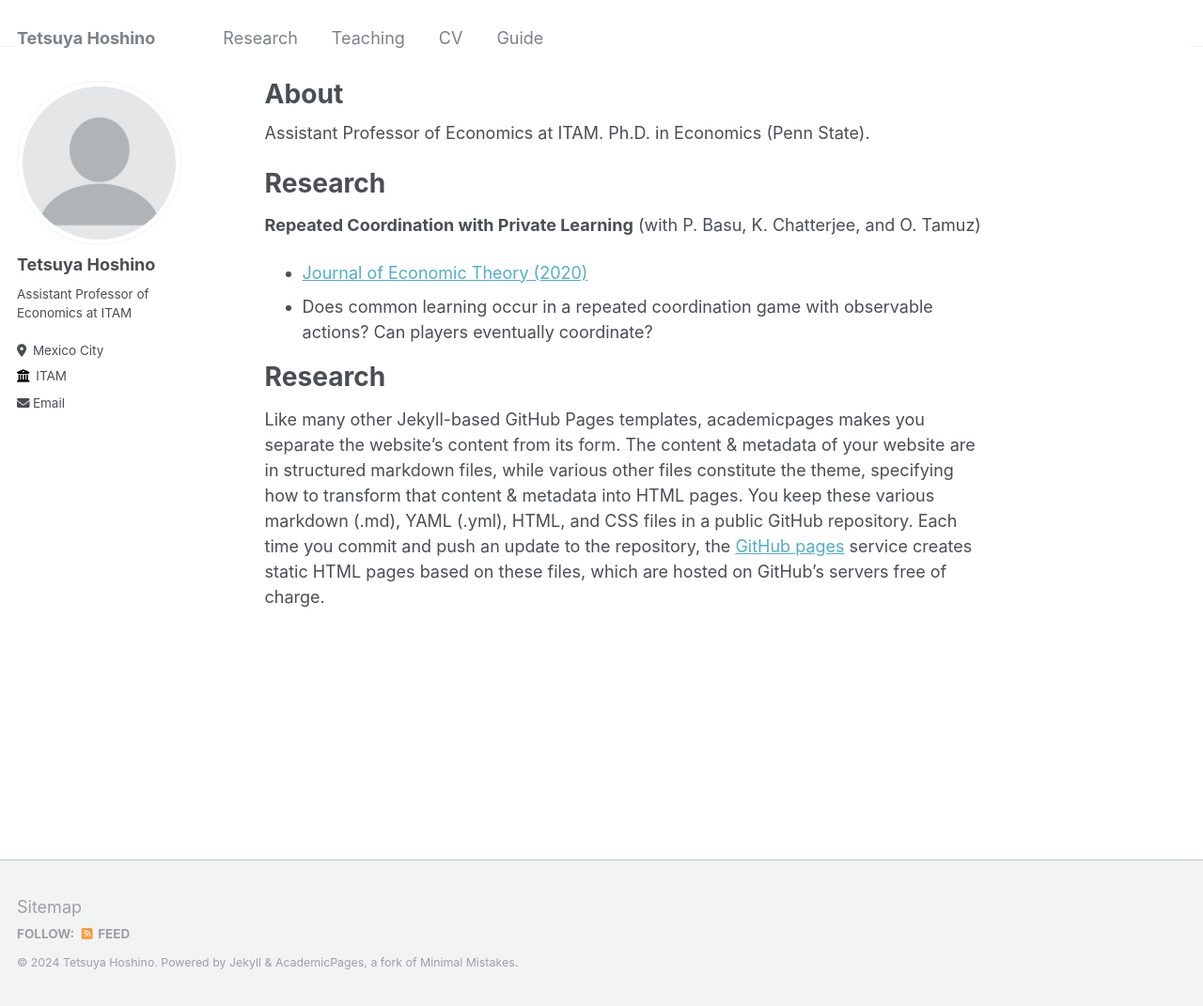
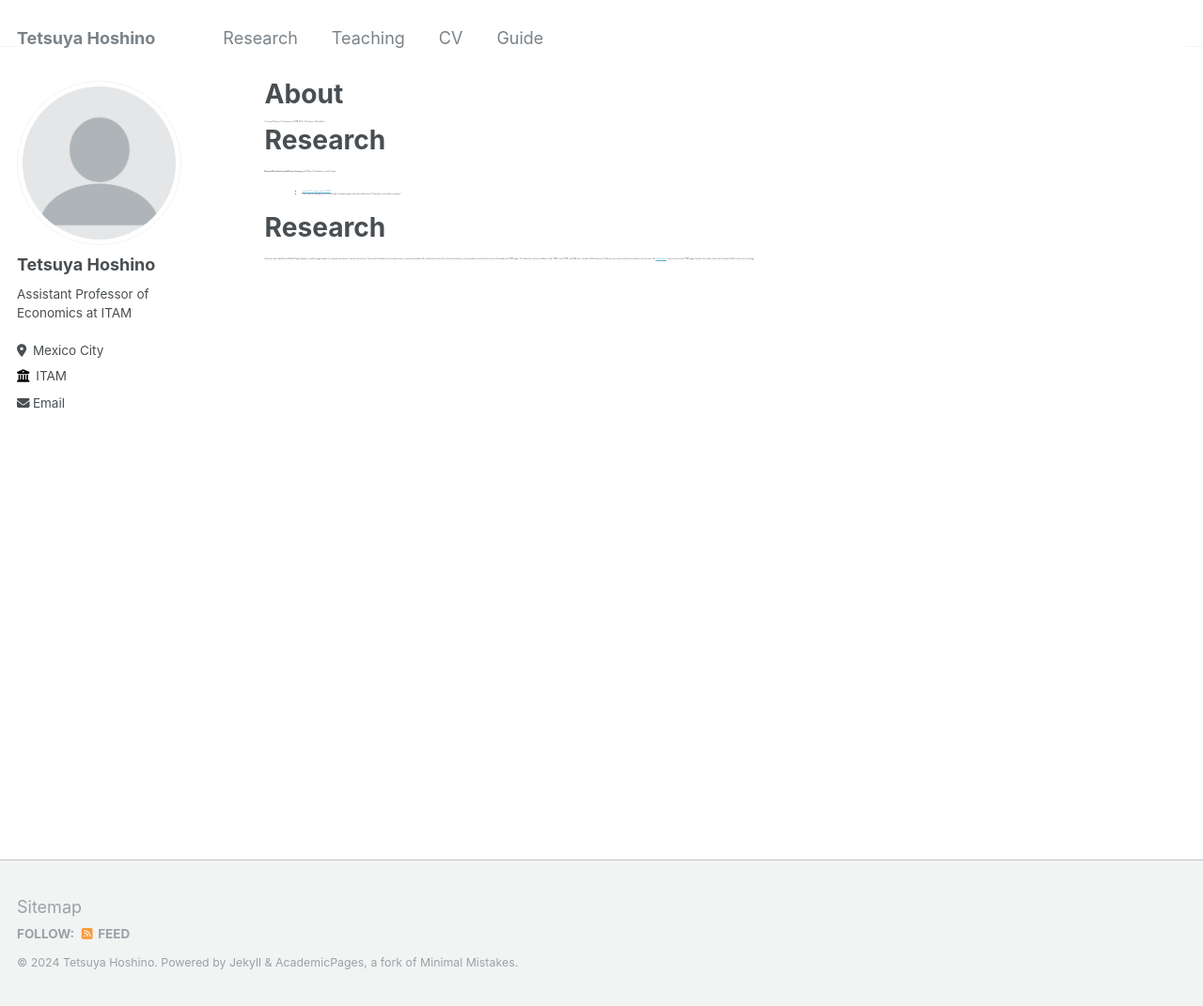
Before and after one commit to tetsuyahoshino137/tetsuyahoshino137.github.io, a Jekyll site: the page built from _pages/about.md, in a window 1280 px wide and 1071 px high. Shown: the whole window at 94% size. Built offline with Jekyll 4.4.1, drawn with Linux system fonts in a browser that asks for light colours.

Commit message:
Update _page.scss

```diff
--- a/_sass/_page.scss
+++ b/_sass/_page.scss
@@ -56,7 +56,7 @@
   }
 
   p, li, dl {
-    font-size: 1em;
+    font-size: 0.1em;
   }
 
   /* paragraph indents */
```
